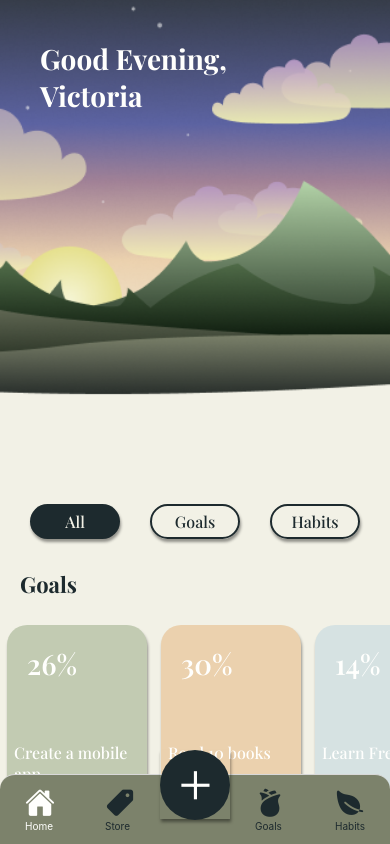
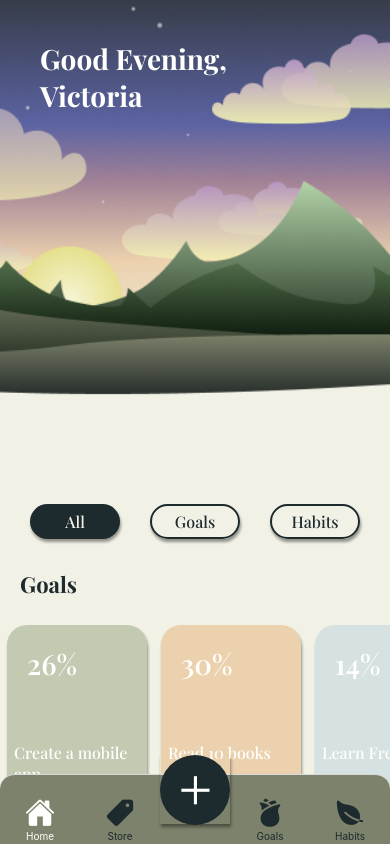
Before and after one commit to torikak11/Sprout-React-App, a React Native app: screen /TabNavigator in a window 390 px wide. Built offline with nearby package versions, Linux system fonts and the light colour scheme.

Commit message:
Update TabNavigator.js

```diff
--- a/navigator/TabNavigator.js
+++ b/navigator/TabNavigator.js
@@ -17,7 +17,7 @@ const Tab = createBottomTabNavigator();
 const TabBarAddButton = ({children, onPress}) => (
   <TouchableOpacity
     style={{
-      top: -25,
+      top: -20,
       justifyContent: 'center',
       alignItems: 'center',
       ...SHADOWS.shadow01,
@@ -47,6 +47,7 @@ const TabNavigator = () => {
           //tabBarInactiveTintColor: COLORS.white100,
           tabBarStyle: {
             position: 'absolute',
+            bottom: 0,
             backgroundColor: COLORS.green200,
             borderTopLeftRadius: 15,
             borderTopRightRadius: 15,
@@ -59,7 +60,7 @@ const TabNavigator = () => {
           component={Home}
           options={{
             tabBarIcon: ({focused}) => (
-              <View>
+              <View style={{justifyContent: 'center', alignItems: 'center', top: 10,}}>
                 <Ionicons name="home" color={focused ? COLORS.white100 : COLORS.black} size={30} />
                 <Text
                   style={{color: focused ? COLORS.white100 : COLORS.black, fontSize: SIZE.span}}>
@@ -73,7 +74,7 @@ const TabNavigator = () => {
           component={Store}
           options={{
             tabBarIcon: ({focused}) => (
-              <View>
+              <View style={{justifyContent: 'center', alignItems: 'center', top: 10,}}>
                 <Ionicons name="pricetag" color={focused ? COLORS.white100 : COLORS.black} size={30} />
                 <Text
                   style={{color: focused ? COLORS.white100 : COLORS.black, fontSize: SIZE.span}}>
@@ -98,7 +99,7 @@ const TabNavigator = () => {
           component={GoalStackNavigator}
           options={{
             tabBarIcon: ({focused}) => (
-              <View>
+              <View style={{justifyContent: 'center', alignItems: 'center', top: 10,}}>
                 <Ionicons name="rose" color={focused ? COLORS.white100 : COLORS.black} size={30} />
                 <Text
                   style={{color: focused ? COLORS.white100 : COLORS.black, fontSize: SIZE.span}}>
@@ -112,7 +113,7 @@ const TabNavigator = () => {
           component={Habits}
           options={{
             tabBarIcon: ({focused}) => (
-              <View>
+              <View style={{justifyContent: 'center', alignItems: 'center', top: 10,}}>
                 <Ionicons name="leaf" color={focused ? COLORS.white100 : COLORS.black} size={30} />
                 <Text
                   style={{color: focused ? COLORS.white100 : COLORS.black, fontSize: SIZE.span}}>
```
